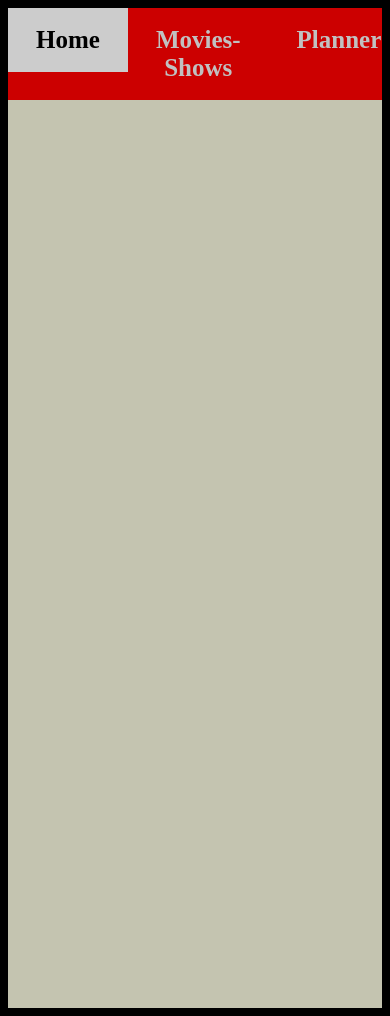
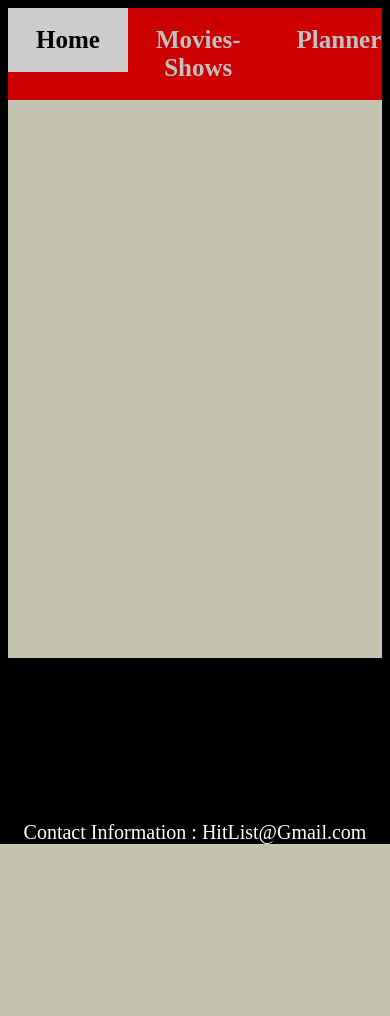
Before and after one commit to solid-snap/hitlist, a PHP site: page / in a window 390 px wide. After the commit the page ends 844 px from the top, so only its background shows below. Run offline with PHP 8.4, Linux system fonts and the light colour scheme.

Commit message:
responsive footer

```diff
--- a/HitList2.css
+++ b/HitList2.css
@@ -3,10 +3,23 @@
     max-width: 1000px;
     margin-left: auto;
     margin-right: auto;
-    min-height: 1000px;
+    min-height: 650px;
     opacity: 80%;
 }
 
+footer{
+    color: white;
+    font-size: 20px;
+    background-color: black;
+    text-align: center;
+    position: absolute;
+    bottom: 0;
+    left: 0;
+    right: 0;
+    height: auto;
+    width: 100vw;
+    padding-top: 40px;
+}
 body{
     background-color: black;
 }
--- a/index.php
+++ b/index.php
@@ -15,5 +15,6 @@ include "hitlistCss.php"
         </nav>
     </div>
 </div>
+        <footer> Contact Information : HitList@Gmail.com </footer>
 </body>
 </html>
```
